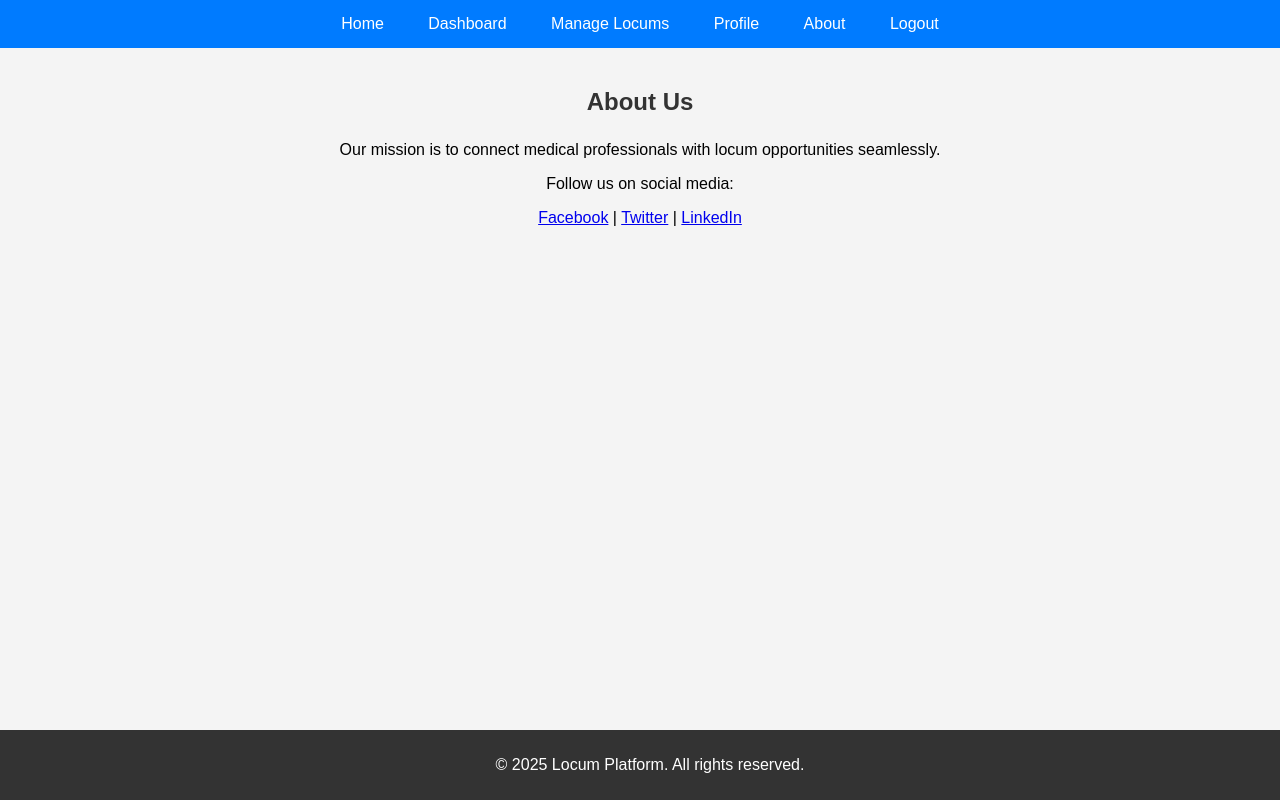
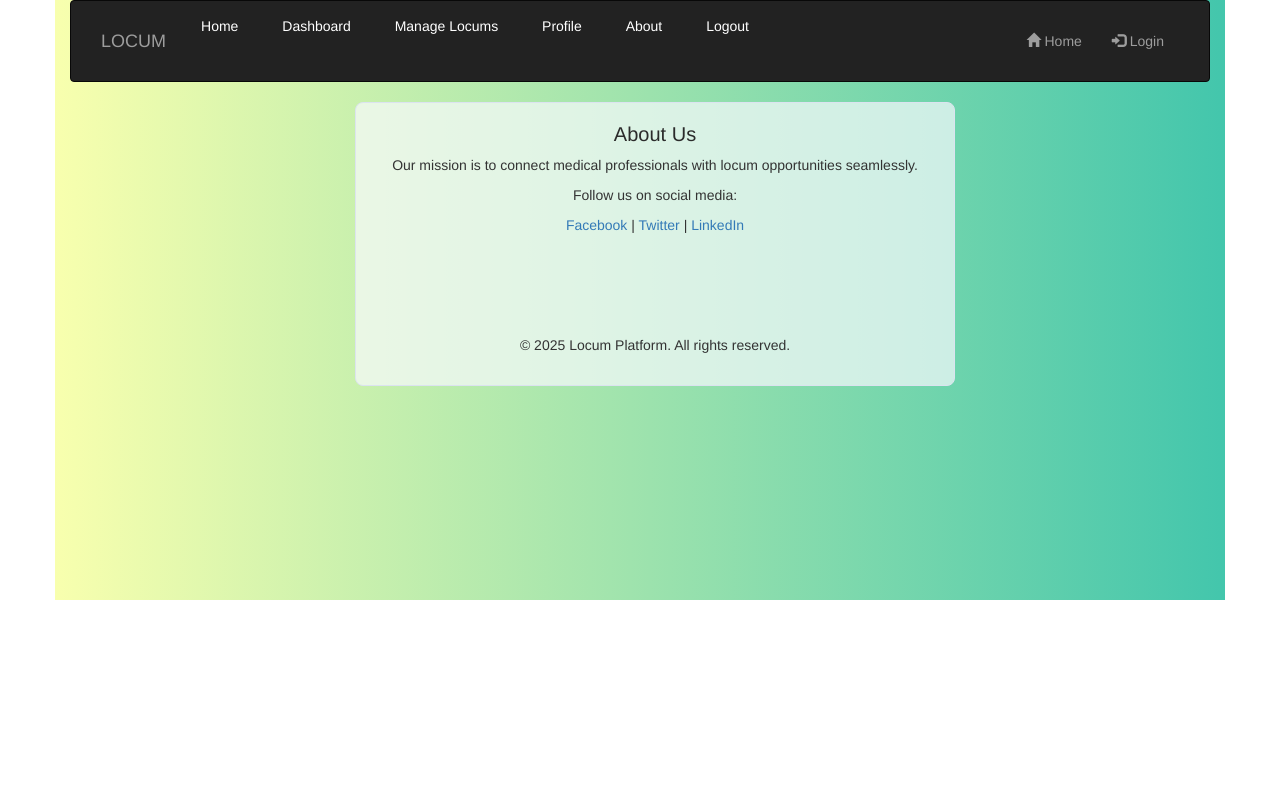
Before and after one commit to jakes-johns/locum, a Flask app: page /about in a window 1280 px wide. Run offline with Flask 3, Linux system fonts and the light colour scheme; some libraries are stand-ins or nearby versions.

Commit message:
base css

```diff
--- a/app/static/css/styles.css
+++ b/app/static/css/styles.css
@@ -1,9 +1,20 @@
 body {
     font-family: Arial, sans-serif;
-    background-color: #f4f4f4;
+    /* background: linear-gradient(to right, #F8FFAE, #43C6AC); */
     margin: 0;
     padding: 0;
     text-align: center;
+}
+
+.container {
+    background: linear-gradient(to right, #F8FFAE, #43C6AC);
+    height: 600px;
+    margin: auto;
+    justify-content: center;
+    align-items: center;
+    display: inline-block;
+
+
 }
 
 .navbar {
@@ -12,12 +23,43 @@ body {
     text-align: center;
 }
 
-.navbar a {
+.nav a {
     color: white;
     text-decoration: none;
     padding: 14px 20px;
+    border-radius: 5px;
 }
 
+.nav a:hover {
+    text-decoration: none;
+    background-color: #555;
+    color: #ccc;
+    /* padding: 5px; */
+}
+
+.form-card {
+    /* margin-bottom: 35px; */
+    /* padding: 20px; */
+    background: #f9fbffaf;
+    border: 1px solid #dce3f0;
+    border-radius: 8px;
+    max-width: 600px;
+    width: 100%;
+    padding: 2rem;
+    margin-left: 25%;
+
+
+
+
+    /* position: fixed; */
+    /* bottom: 50px; */
+}
+
+.form-card h2 {
+    margin-top: 0;
+    font-size: 20px;
+    color: #2b2b2b;
+}
 .content {
     padding: 20px;
 }
@@ -46,12 +88,13 @@ body {
 }
 
 footer {
-    background: #333;
-    color: white;
+    color: #333;
+    margin-top: 100px;
+    /* color: white;
     padding: 10px;
     position: fixed;
     bottom: 0;
-    width: 100%;
+    width: 100%; */
 }
 .profile-pic {
     width: 150px;
--- a/app/templates/base.html
+++ b/app/templates/base.html
@@ -5,23 +5,55 @@
     <meta name="viewport" content="width=device-width, initial-scale=1.0">
     <title>{% block title %}Locum Platform{% endblock %}</title>
     <link rel="stylesheet" href="{{ url_for('static', filename='css/styles.css') }}">
+    <link rel="stylesheet" href="https://maxcdn.bootstrapcdn.com/bootstrap/3.4.1/css/bootstrap.min.css">
+    <script src="https://ajax.googleapis.com/ajax/libs/jquery/3.7.1/jquery.min.js"></script>
+    <script src="https://maxcdn.bootstrapcdn.com/bootstrap/3.4.1/js/bootstrap.min.js"></script>
 </head>
 <body>
-    <nav class="navbar">
+    <div class="container">
+        <nav class="navbar navbar-inverse">
+            <div class="container-fluid">
+                <!-- Navbar Header -->
+                <div class="navbar-header">
+                    <!-- Mobile Toggle Button -->
+                    <button type="button" class="navbar-toggle collapsed" data-toggle="collapse" data-target="#myNavbar">
+                        <span class="icon-bar"></span>
+                        <span class="icon-bar"></span>
+                        <span class="icon-bar"></span>
+                    </button>
+                    <!-- Brand Name -->
+                    <a class="navbar-brand" href="#">LOCUM</a>
+                </div>
+
+                <!-- Collapsible Navbar -->
+                <div class="collapse navbar-collapse" id="myNavbar">
+                    <ul class="nav navbar-nav">
                         <a href="{{ url_for('main.home') }}">Home</a>
                         <a href="{{ url_for('main.dashboard') }}">Dashboard</a>
                         <a href="{{ url_for('main.manage_locum') }}">Manage Locums</a>
                         <a href="{{ url_for('main.profile') }}">Profile</a>
                         <a href="{{ url_for('main.about') }}">About</a>
                         <a href="{{ url_for('main.login') }}" class="logout-btn">Logout</a>
+                    </ul>
+                    <ul class="nav navbar-nav navbar-right">
+                        <li><a href="{{ url_for('main.home') }}"><span class="glyphicon glyphicon-home"></span> Home</a></li>
+                        <li><a href="{{ url_for('main.login') }}"><span class="glyphicon glyphicon-log-in"></span> Login</a></li>
+                    </ul>
+                </div>
+            </div>
         </nav>
-
-    <div class="content">
+        <div class="col-6 offset-3">
+            <div class=" form-card">
+                <div >
                     {% block content %}{% endblock %}
                 </div>
+
 
                 <footer>
                     <p>&copy; 2025 Locum Platform. All rights reserved.</p>
                 </footer>
+            </div>
+        </div>
+    </div>
 </body>
 </html>
```
Also changed, not shown: app/static/uploads/WIN_20230808_12_32_28_Pro.jpg (added). Lines whose indentation alone changed are shown as unchanged.
